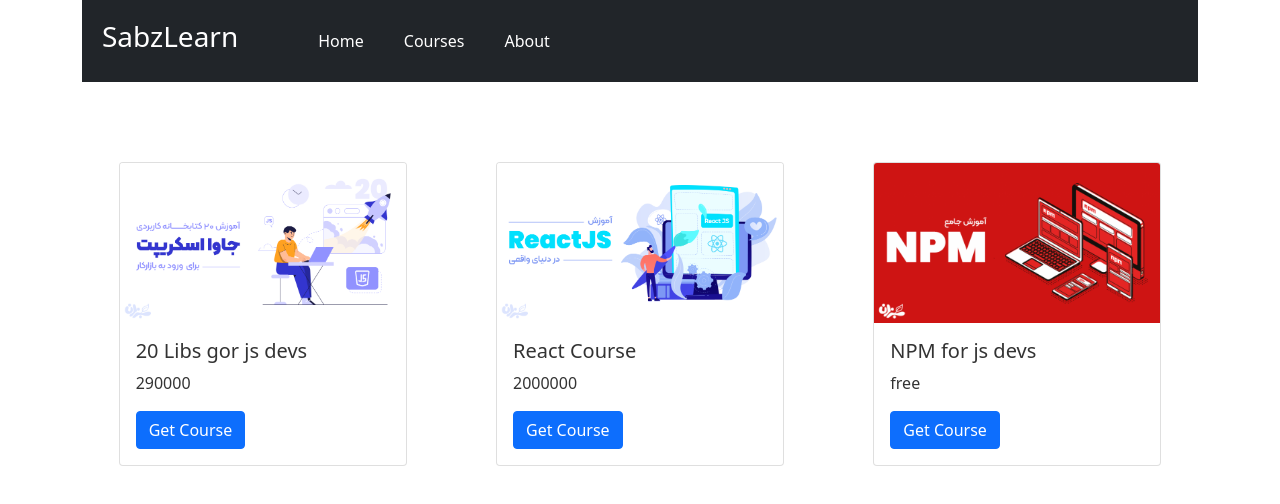
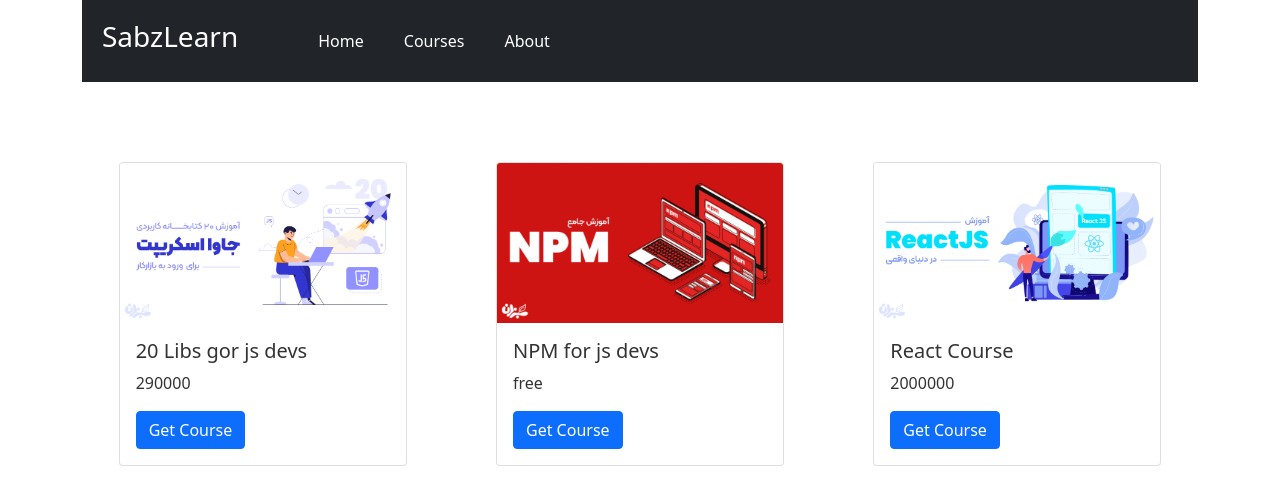
Before and after one commit to karimi7/mini-projects-of-javascript, a React (Vite) app in the folder react-projects/12-sabzlearn-project/: page /courses in a window 1280 px wide. Shown: the top 504 px of the page. Built offline with nearby package versions, Linux system fonts and the light colour scheme.

Commit message:
12 - Sabzlearn Project: update

```diff
--- a/react-projects/12-sabzlearn-project/src/App.jsx
+++ b/react-projects/12-sabzlearn-project/src/App.jsx
@@ -1,23 +1,14 @@
-import { Routes, Route } from 'react-router';
+import { useRoutes } from 'react-router';
 import Header from './components/Header';
-import Courses from './components/Courses';
-import MainCourse from './components/MainCourse';
-import MainPage from './components/mainPage';
-import AboutPage from './components/AboutPage';
+import routes from './routes';
 
 export default function App() {
+    let router = useRoutes(routes);
+
     return (
         <>
             <Header />
-            <Routes>
-                <Route path="/" element={<MainPage />} />
-                <Route path="/courses" element={<Courses />} />
-                <Route path="/course/:courseID" element={<MainCourse />} />
-                <Route path="/about/*" element={<AboutPage />}>
-                    <Route path="setting" element={<p style={{ textAlign: 'center' }}>Setting</p>}/>
-                    <Route path="dashboard" element={<p style={{ textAlign: 'center' }}>dashboard</p>}/>
-                </Route>
-            </Routes>
+            {router}
         </>
     );
 }
--- a/react-projects/12-sabzlearn-project/src/CoursesData.jsx
+++ b/react-projects/12-sabzlearn-project/src/CoursesData.jsx
@@ -7,6 +7,14 @@
         description:
             'امروزه کتابخانه‌ها کد نویسی را خیلی آسان و لذت بخش تر کرده اند. به قدری که حتی امروزه هیچ شرکت برنامه نویسی پروژه های خود را با Vanilla Js پیاده سازی نمی کند و همیشه از کتابخانه ها و فریمورک های موجود استفاده می کند. پس شما هم اگه',
     },
+        {
+        id: 3,
+        title: 'NPM for js devs',
+        price: 'free',
+        img: '../public/image/npm.png',
+        description:
+            'تا حالا به این فکر کردید چرا توسعه تکنولوژی در سال های اخیر انقدر سریع بوده؟ یکی از دلایل اون موضوع آموزش همین دوره هست. یعنی NPM اینکه چرا و چطوری این تاثیرو گذاشته به مرور بررسی میکنیم ولی فعلا در همین حد بدونید که در گذشته به خاطر ساده تر بودن ساختار برنامه نویسی و پروژه ها، اضافه کردن کتابخانه ها به پروژه کار سختی نبود چون ',
+    },
     {
         id: 2,
         title: 'React Course',
@@ -15,14 +23,6 @@
         description:
             'دوره آموزش ری ‌اکت سبزلرن یک مسیر جامع و پروژه‌محور برای افرادی است که می‌خواهند React را به‌صورت اصولی، عمیق و کاربردی یاد بگیرند. در این دوره تمام مفاهیم مهم و اصلی ری‌اکت، Main Concept ها تا کار با Lifecycle، استفاده از Ajax و API Call، تیلویند، Context API، انواع Hook ها و حتی ساخت Custom Hook به‌صورت کامل آموزش داده می‌شود.',
     },
-    {
-        id: 3,
-        title: 'NPM for js devs',
-        price: 'free',
-        img: '../public/image/npm.png',
-        description:
-            'تا حالا به این فکر کردید چرا توسعه تکنولوژی در سال های اخیر انقدر سریع بوده؟ یکی از دلایل اون موضوع آموزش همین دوره هست. یعنی NPM اینکه چرا و چطوری این تاثیرو گذاشته به مرور بررسی میکنیم ولی فعلا در همین حد بدونید که در گذشته به خاطر ساده تر بودن ساختار برنامه نویسی و پروژه ها، اضافه کردن کتابخانه ها به پروژه کار سختی نبود چون ',
-    },
 ];
 
 export default coursesData;
--- /dev/null
+++ b/react-projects/12-sabzlearn-project/src/routes.jsx
@@ -0,0 +1,17 @@
+import Courses from './components/Courses';
+import MainCourse from './components/MainCourse';
+import MainPage from './components/mainPage';
+import AboutPage from './components/AboutPage';
+
+let routes = [
+        { path:"/", element:<MainPage /> },
+        { path:"/courses", element:<Courses />},
+        { path:"/course/:courseID", element:<MainCourse />},
+        { path:"/about/*", element:<AboutPage />, children: [
+                { path:"setting", element:<p style={{ textAlign: 'center' }}>Setting</p>},
+                { path:"dashboard", element:<p style={{ textAlign: 'center' }}>dashboard</p>}
+            ]
+        }
+]
+
+export default routes
```
